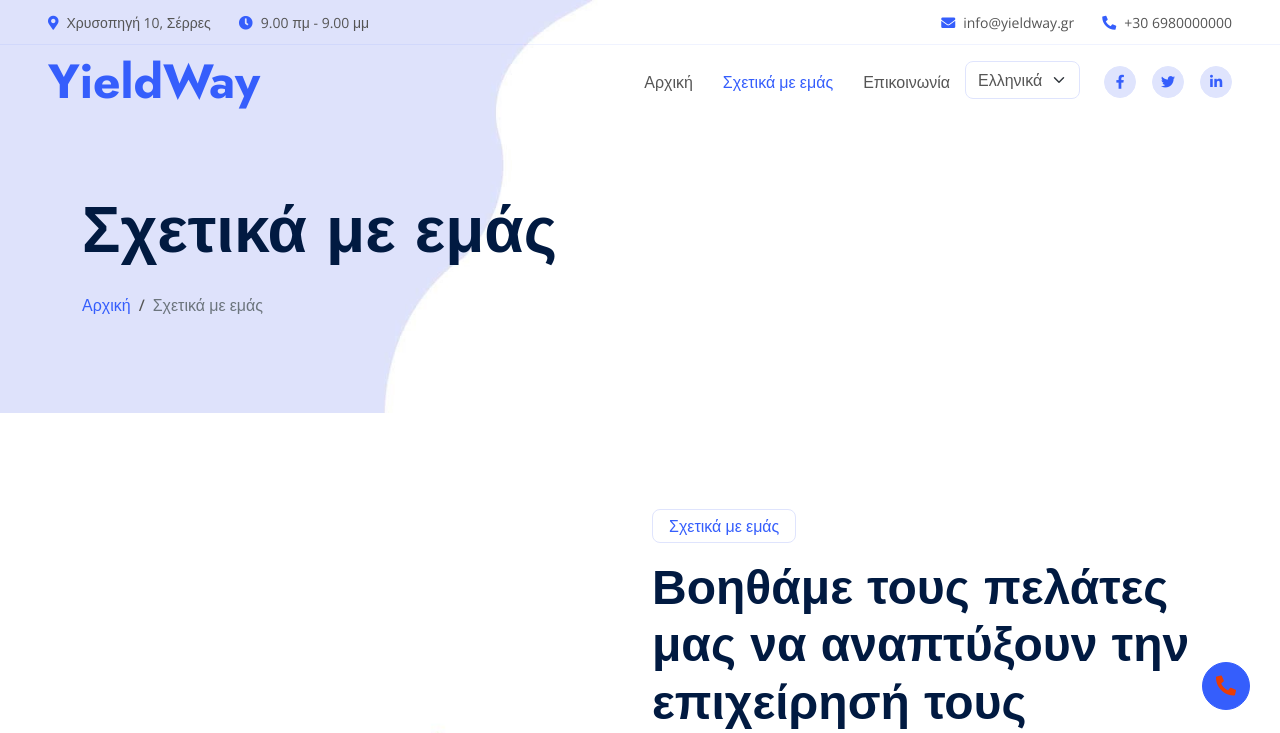
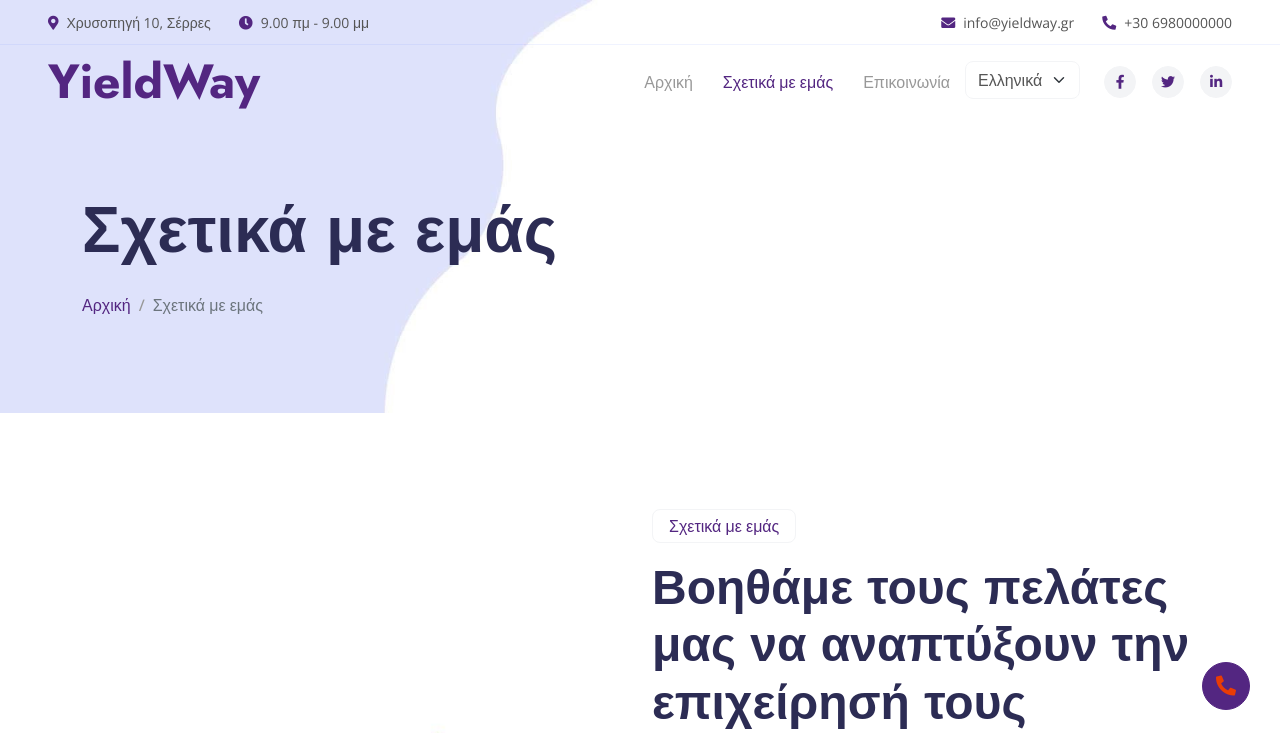
Before and after one commit to ThanasisTop/YieldWay, a plain HTML site: page about.html in a window 1280 px wide. Shown: the top 733 px of the page. Drawn offline with nearby package versions, Linux system fonts and the light colour scheme.

Commit message:
color changes

```diff
--- a/css/style.css
+++ b/css/style.css
@@ -1,10 +1,18 @@
 /********** Template CSS **********/
-:root {
+/**:root {
     --primary: #355EFC;
     --secondary: #E93C05;
     --tertiary: #555555;
     --light: #DFE4FD;
     --dark: #011A41;
+}**/
+
+:root {
+    --primary: #532681;
+    --secondary: #E93C05;
+    --tertiary: #989898;
+    --light: #F3F4F6;
+    --dark: #2C2C54;
 }
 
 .back-to-top {
@@ -230,7 +238,7 @@ h6,
 
 /*** Facts ***/
 .facts {
-    background: linear-gradient(rgba(53, 94, 252, .95), rgba(53, 94, 252, .95)), url(../img/bg.png);
+    background: linear-gradient(rgba(83, 38, 129, 1), rgba(83, 38, 129, 1)), url(../img/bg.png);
 }
 
 
@@ -246,7 +254,7 @@ h6,
     height: 50%;
     top: 0;
     left: 0;
-    background: linear-gradient(rgba(53, 94, 252, .95), rgba(53, 94, 252, .95)), url(../img/bg.png);
+    background: linear-gradient(rgba(83, 38, 129, 1), rgba(83, 38, 129, 1)), url(../img/bg.png);
     z-index: -1;
 }
 
--- a/js/contactform.js
+++ b/js/contactform.js
@@ -44,8 +44,8 @@ function submitForm(isFromContact) {
 
 	//Sent e-mail
 	const mailPromise = new Promise(function(myResolve, myReject){
-		//setTimeout(function(){myReject(new Error('send mail failed'));}, "3000"); //mail failed
-		setTimeout(function(){myResolve();}, "2000"); //mail success
+		setTimeout(function(){myReject();}, "2000"); //mail failed
+		//setTimeout(function(){myResolve();}, "2000"); //mail success
 	});
 
 	mailPromise.then(
@@ -54,6 +54,7 @@ function submitForm(isFromContact) {
 			},
 		function(error){
 			document.getElementById("sendButton").innerHTML ='<p><i class="fa fa-times" aria-hidden="true" style="color:red"></i> Η αποστολή απέτυχε...</p>';
+			alert('Η αποστολή απέτυχε...');
 		}
 	);
 }
--- a/scss/bootstrap.scss
+++ b/scss/bootstrap.scss
@@ -1,9 +1,10 @@
 /******* Customized Bootstrap ********/
 
-$primary: #355EFC;
+
+$primary: #532681;
 $secondary: #E93C05;
-$tertiary: #555555;
-$light: #DFE4FD;
+$tertiary: #989898;
+$light: #F3F4F6;
 $dark: #011A41;
 
 $font-family-base: 'Open Sans', sans-serif;
```
Also changed, not shown: css/bootstrap.min.css.
